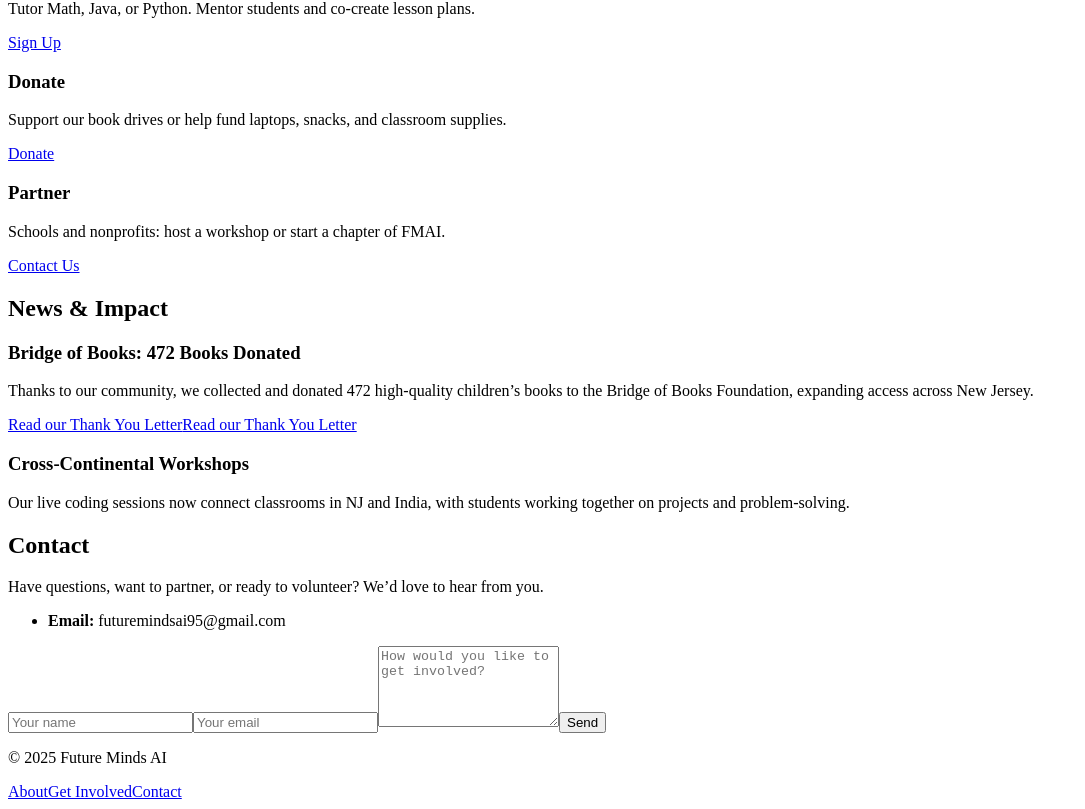
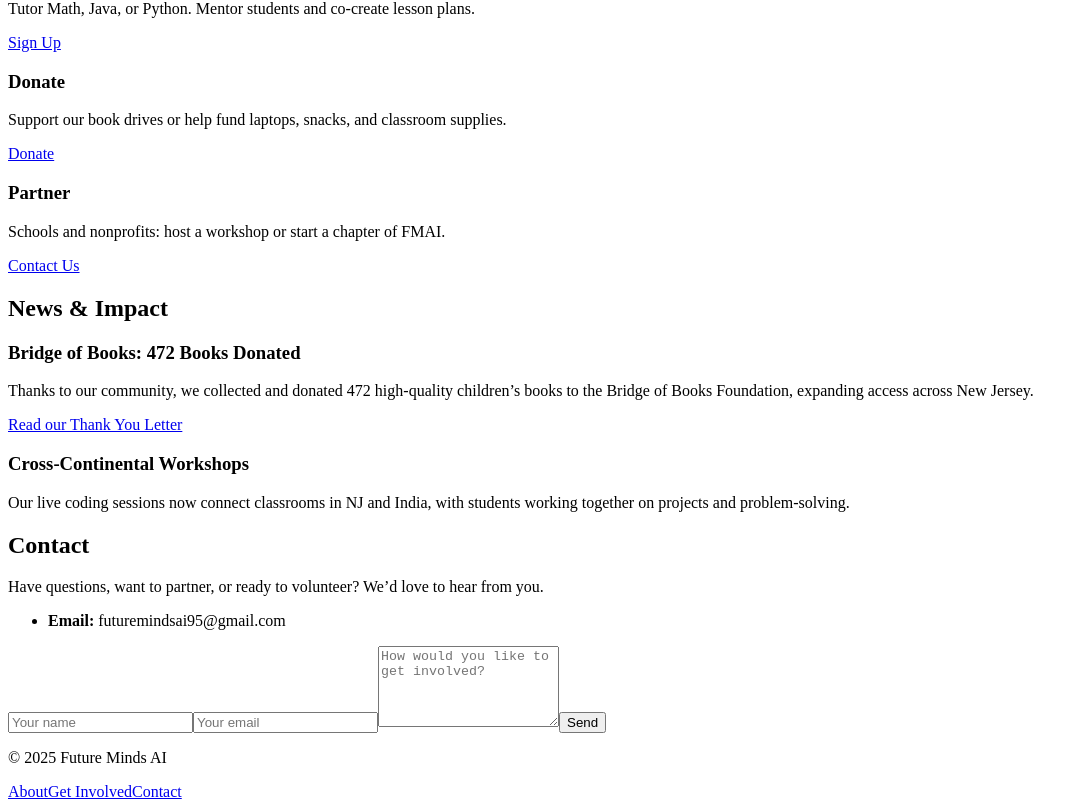
Before and after one commit to aarushM923/future-minds-ai, a React (Vite) app: page / in a window 1280 px wide. Shown: the part 8300-9109 px from the top of the page, without its empty margins (0-1085 px from the left). Built offline with nearby package versions, Linux system fonts and the light colour scheme; the HTML template or start-up script is replaced by a standard one.

Commit message:
Clean gh-pages cache and submodule reference

```diff
--- a/src/components/News.jsx
+++ b/src/components/News.jsx
@@ -15,7 +15,6 @@ export default function News() {
         >
           Read our Thank You Letter
         </a>
-             <a href="/docs/book-drive-letter.pdf" className="mt-6 inline-block text-primary underline">Read our Thank You Letter</a>
           </article>
           <article className="card">
             <h3 className="text-xl font-semibold">Cross‑Continental Workshops</h3>
```
Also changed, not shown: 2 other files (tests, documents, lock files or other folders).
